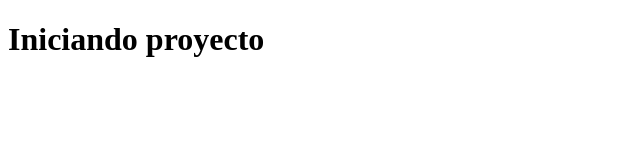
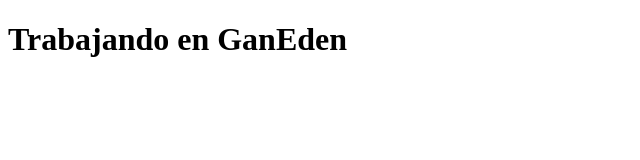
Before and after one commit to terry2315/GanEden, a plain HTML site: page index.html in a window 1280 px wide. Shown: the whole page, without its empty margins (0-640 px from the left). Drawn offline with Linux system fonts and the light colour scheme.

Commit message:
Cambiando el titulo

```diff
--- a/index.html
+++ b/index.html
@@ -7,7 +7,7 @@
 </head>
 <body>
     <div class="layout">
-        <h1>Iniciando proyecto</h1>
+        <h1>Trabajando en GanEden</h1>
     </div>
 </body>
 </html>
```
